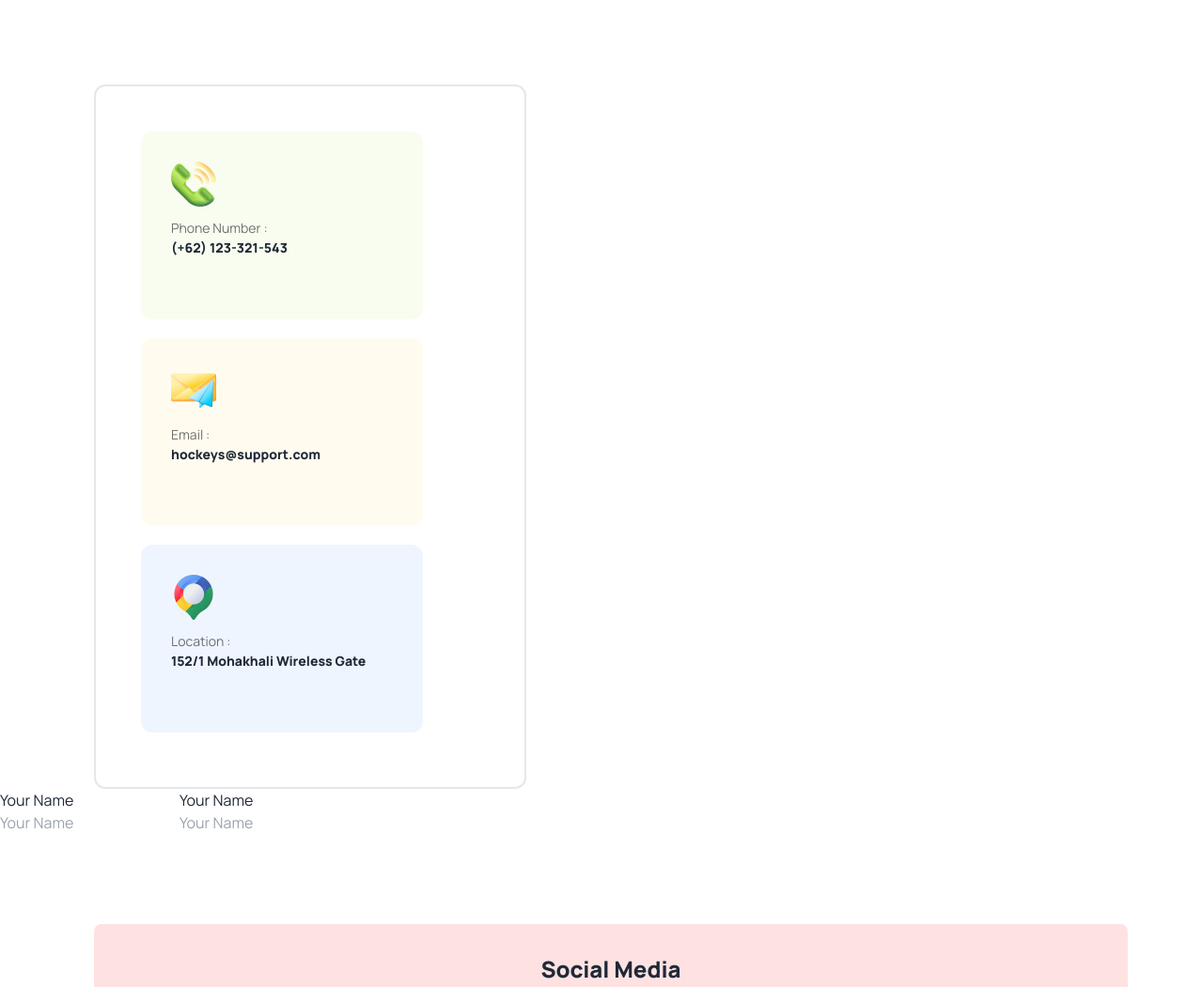
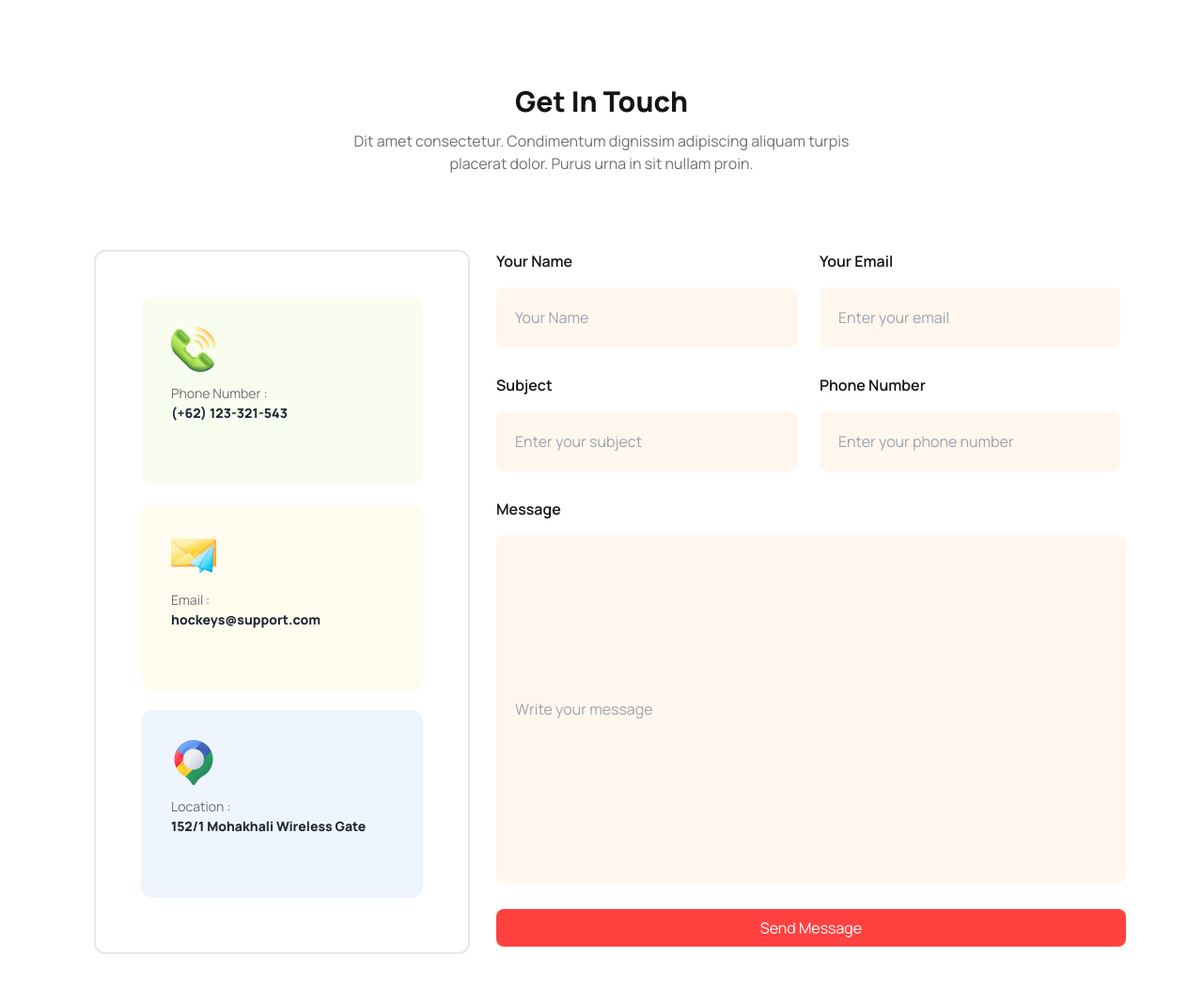
Before and after one commit to abid-rouddro/B9A2-hockeys-main-assignment, a plain HTML site: page index.html in a window 1280 px wide. Shown: the part 4180-5231 px from the top of the page at 94% size. Drawn offline with nearby package versions, Linux system fonts and the light colour scheme.

Commit message:
get in touch section finished

```diff
--- a/index.html
+++ b/index.html
@@ -459,11 +459,16 @@
 
             <!-- touch section -->
             <section class="my-24">
+                <div class="text-center mb-20">
+                    <h3 class="text-3xl text-[#131318] font-extrabold mb-3">Get In Touch</h3>
+                <p class="text-[#13131899]">Dit amet consectetur. Condimentum dignissim adipiscing aliquam turpis <br>
+                     placerat dolor. Purus urna in sit nullam proin. </p>
+                </div>
 
-                <div>
+                <div class="flex gap-7">
                     <!-- card section -->
                     <!-- first card -->
-                    <div class="ml-[100px] border-2 p-12 space-y-5 w-[460px] h-[750px] rounded-xl">
+                    <div class="ml-[100px] border-2 p-12 space-y-5 w-[400px] h-[750px] rounded-xl">
                         <div class="bg-[#bced6d1a] w-[300px] h-[200px] p-8 space-y-3 rounded-xl">
                             <img src="Images/Group 1171275317.png" alt="">
                             <div>
@@ -490,15 +495,42 @@
 
                     </div>
                     <!-- input section -->
-                    <div class="flex">
+                    <div class="space-y-7">
+                        <!-- first input -->
+                        <div class="flex gap-6">
                             <div>
-                            <h3>Your Name</h3>
-                            <input type="text" placeholder="Your Name">
+                                <h3 class="text-[#131318] font-semibold mb-4">Your Name</h3>
+                                <input class="bg-orange-50 w-[320px] h-16 p-5 rounded-lg" type="text"
+                                    placeholder="Your Name">
                             </div>
                             <div>
-                            <h3>Your Name</h3>
-                            <input type="text" placeholder="Your Name">
+                                <h3 class="text-[#131318] font-semibold mb-4">Your Email</h3>
+                                <input class="bg-orange-50 w-[320px] h-16 p-5 rounded-lg" type="text"
+                                    placeholder="Enter your email">
                             </div>
+                        </div>
+                        <!-- first input -->
+                        <div class="flex gap-6">
+                            <div>
+                                <h3 class="text-[#131318] font-semibold mb-4">Subject</h3>
+                                <input class="bg-orange-50 w-[320px] h-16 p-5 rounded-lg" type="text"
+                                    placeholder="Enter your subject">
+                            </div>
+                            <div>
+                                <h3 class="text-[#131318] font-semibold mb-4">Phone Number</h3>
+                                <input class="bg-orange-50 w-[320px] h-16 p-5 rounded-lg" type="text"
+                                    placeholder="Enter your phone number">
+                            </div>
+                        </div>
+                        <div>
+                            <h3 class="text-[#131318] font-semibold mb-4">Message</h3>
+                            <input class="bg-orange-50 w-[670px] h-[370px] p-5 rounded-lg" type="text"
+                                placeholder="Write your message">
+                        </div>
+                        <div class="bg-[#FF4240] w-[670px] h-10 text-white text-center pt-2 rounded-lg">
+                            <button>Send Message</button>
+                        </div>
+
                     </div>
                 </div>
             </section>
@@ -509,17 +541,19 @@
             </section>
 
             <!-- social media section -->
-            <section class="bg-red-100 ml-4 w-[320px] lg:w-[1100px] h-[150px] lg:ml-[100px] rounded-lg justify-center text-center pt-8 space-y-3">
+            <section
+                class="bg-red-100 ml-4 w-[320px] lg:w-[1100px] h-[150px] lg:ml-[100px] rounded-lg justify-center text-center pt-8 space-y-3">
                 <h3 class="text-2xl font-extrabold">Social Media</h3>
                 <img class="pl-[70px] lg:pl-[465px]" src="Images/Social.svg" alt="">
             </section>
 
         </main>
 
-        <footer class="my-24 footer grid-cols-1 p-20 w-[320px] ml-5 lg:grid-cols-4 lg:p-10 bg-[#131318] text-white">
+        <footer class="my-24 footer grid-cols-1 p-20 lg:grid-cols-4 w-100% lg:p-10 bg-[#131318] text-white">
             <nav>
                 <header class="footer-title text-2xl font-extrabold">Get In Touch</header>
-                <p>Dit amet consectetur. Condimentum  adipiscing aliquam turpis placerat dolor. Purus urna in sit nullam proin. </p>
+                <p>Dit amet consectetur. Condimentum adipiscing aliquam turpis placerat dolor. Purus urna in sit nullam
+                    proin. </p>
                 <nav class="flex gap-2">
                     <img src="Images/Frame (10).svg" alt="">
                     <a href="">hockeys@support.com</a>
```
Lines whose indentation alone changed are shown as unchanged.
